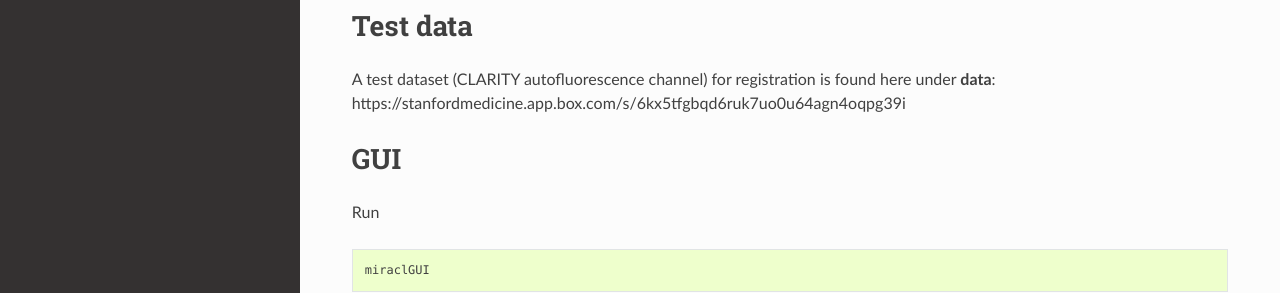
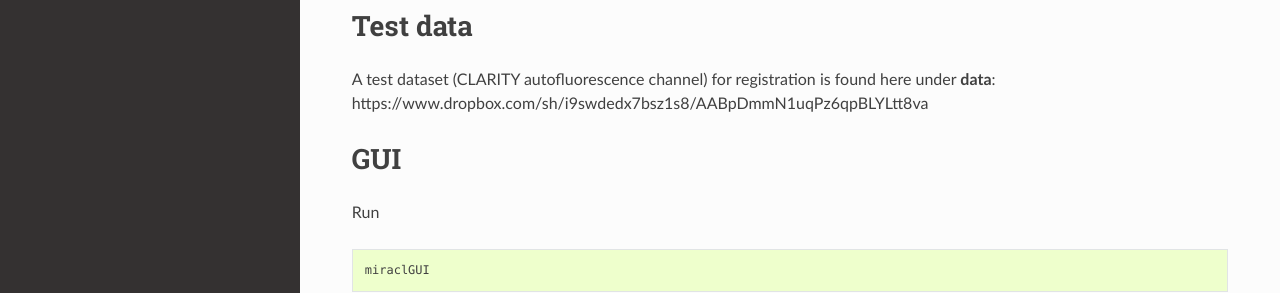
Before and after one commit to AICONSlab/MIRACL, a Sphinx documentation site: the page built from docs/tutorials/clar_reg/clar_reg.md, in a window 1280 px wide and 900 px high. Shown: the part 394-687 px from the top of the window. Built offline with Sphinx 7.4.7 and the Read the Docs theme 2.0.0, drawn with Linux system fonts in a browser that asks for light colours; pages that are not in the unit, such as notebooks, are missing from menus; some of the changed lines change nothing that is shown.

Commit message:
Fix broken link

```diff
--- a/docs/tutorials/clar_reg/clar_reg.md
+++ b/docs/tutorials/clar_reg/clar_reg.md
@@ -13,7 +13,7 @@ This workflow performs the following tasks:
 
 # Test data
 A test dataset (CLARITY autofluorescence channel) for registration is found here under **data**:
-https://stanfordmedicine.app.box.com/s/6kx5tfgbqd6ruk7uo0u64agn4oqpg39i
+https://www.dropbox.com/sh/i9swdedx7bsz1s8/AABpDmmN1uqPz6qpBLYLtt8va
 
 # GUI
 
```
